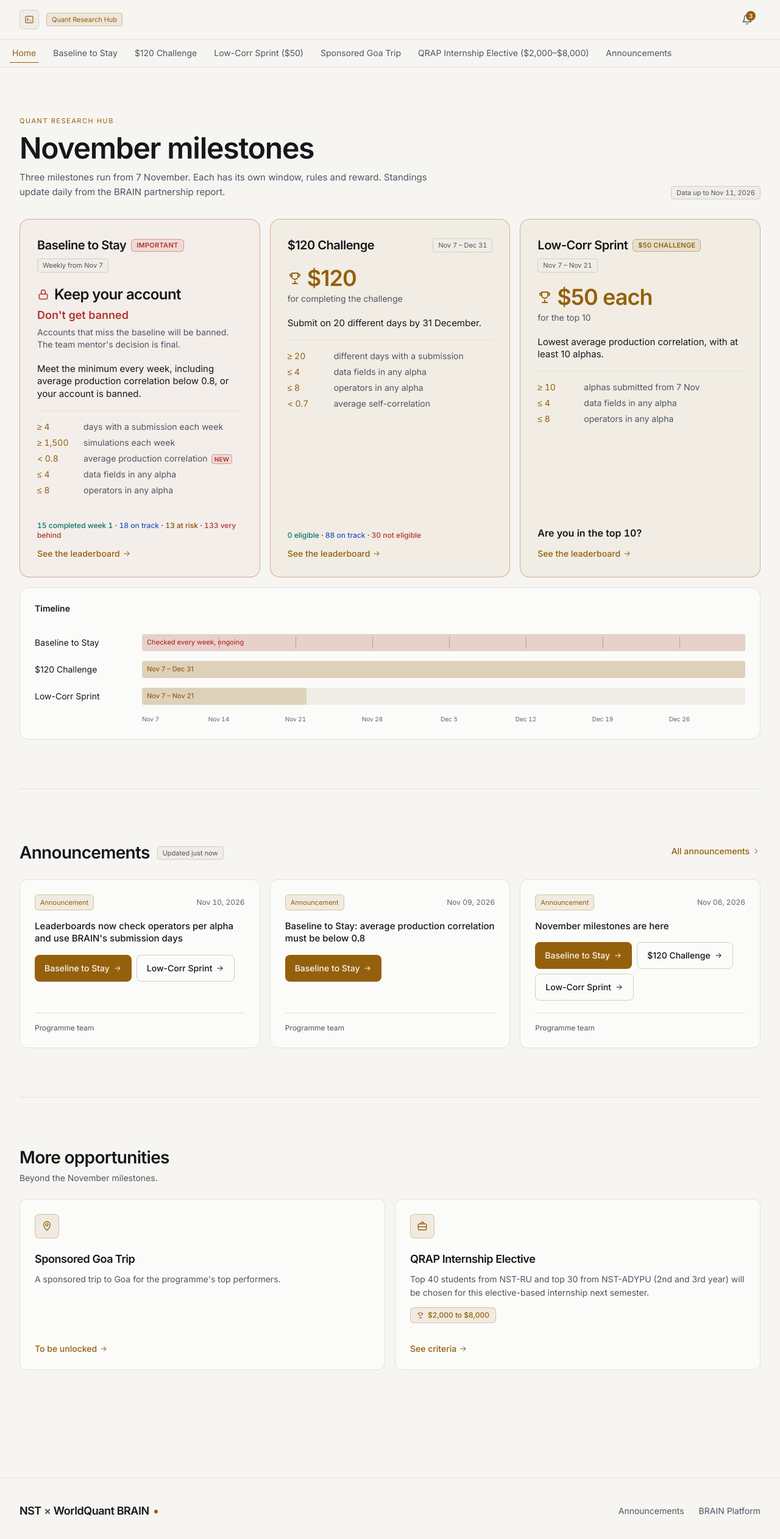
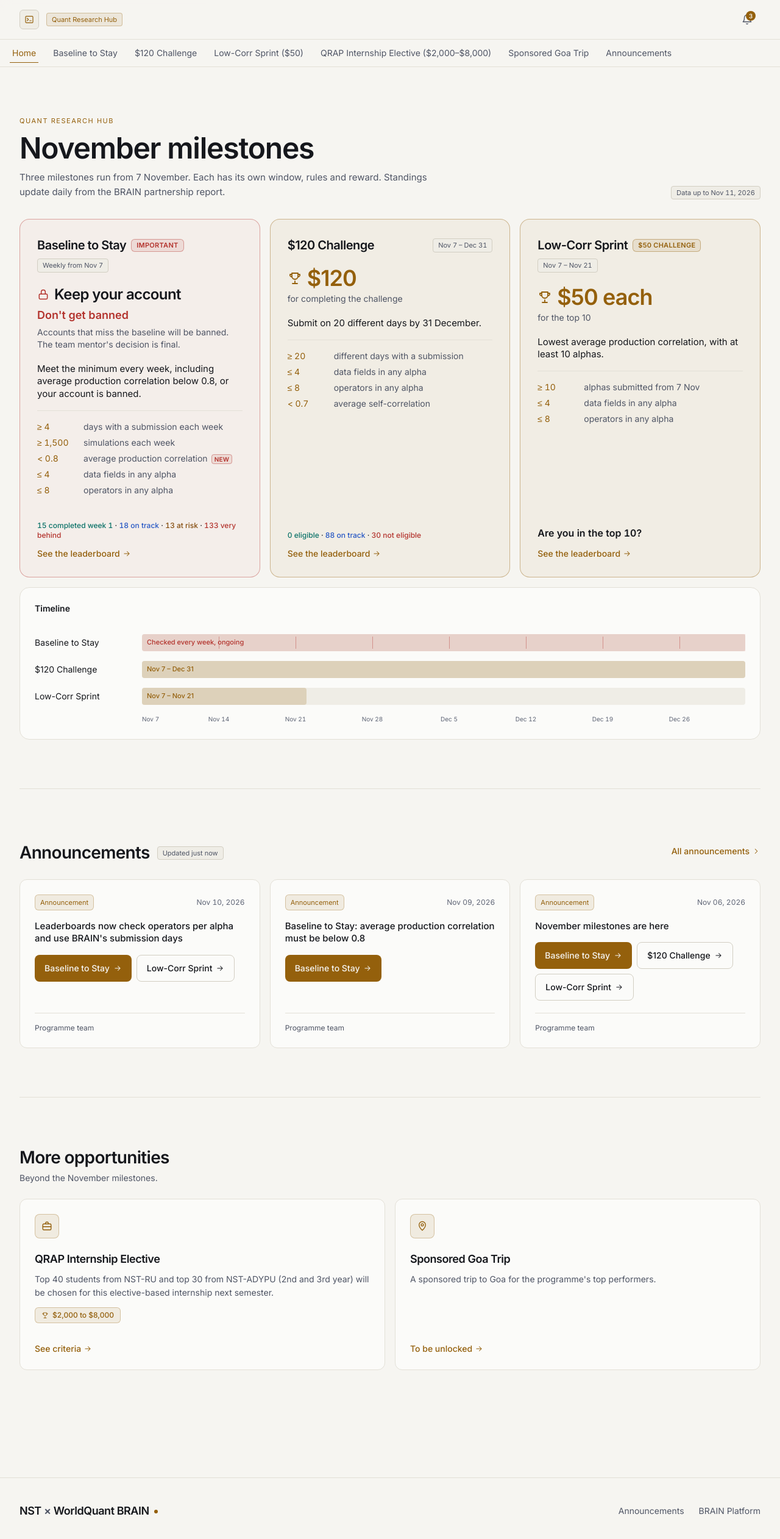
Before and after one commit to dipeshsingla0049/quant-programme-hub, a Next.js app: page / in a window 1280 px wide. Shown: the top 2524 px of the page at 61% size. Built offline with nearby package versions, Linux system fonts and the light colour scheme.

Commit message:
feat: list QRAP Internship Elective before Sponsored Goa Trip
Swaps their order in the navigation and in the home page's
"More opportunities" cards.

Co-Authored-By: Claude Opus 5.5 <noreply@anthropic.com>

```diff
--- a/components/SiteHeader.tsx
+++ b/components/SiteHeader.tsx
@@ -10,8 +10,8 @@ const NAV = [
   { href: "/weekly-baseline", label: "Baseline to Stay" },
   { href: "/20-day-challenge", label: "$120 Challenge" },
   { href: "/low-corr-sprint", label: "Low-Corr Sprint ($50)" },
+  { href: "/qrap-elective", label: "QRAP Internship Elective ($2,000–$8,000)" },
   { href: "/goa-trip", label: "Sponsored Goa Trip" },
-  { href: "/qrap-elective", label: "QRAP Internship Elective ($2,000–$8,000)" },
   { href: "/announcements", label: "Announcements" },
 ];
 
--- a/lib/data.ts
+++ b/lib/data.ts
@@ -52,12 +52,6 @@ const rewardsProgramme: RewardsProgramme = {
   // The UI shows "To be unlocked" while a criteria list is empty.
   opportunities: [
     {
-      id: "goa-trip",
-      title: "Sponsored Goa Trip",
-      summary: "A sponsored trip to Goa for the programme's top performers.",
-      criteria: [],
-    },
-    {
       id: "qrap-elective",
       title: "QRAP Internship Elective",
       summary:
@@ -84,6 +78,12 @@ const rewardsProgramme: RewardsProgramme = {
         heading: "First-year students",
         body: "A separate Audit programme will launch next semester, aimed at reaching Master and Grandmaster levels on WorldQuant BRAIN.",
       },
+    },
+    {
+      id: "goa-trip",
+      title: "Sponsored Goa Trip",
+      summary: "A sponsored trip to Goa for the programme's top performers.",
+      criteria: [],
     },
   ],
 };
```
